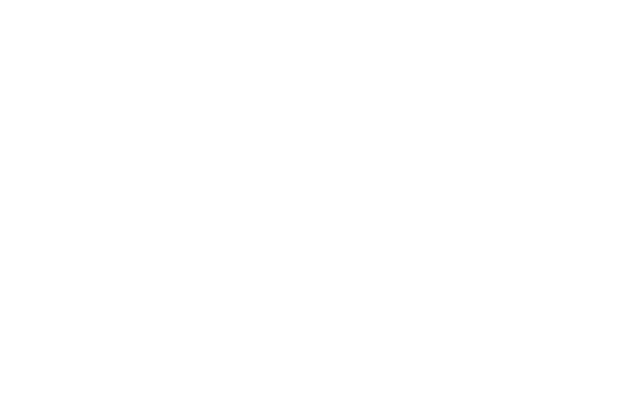
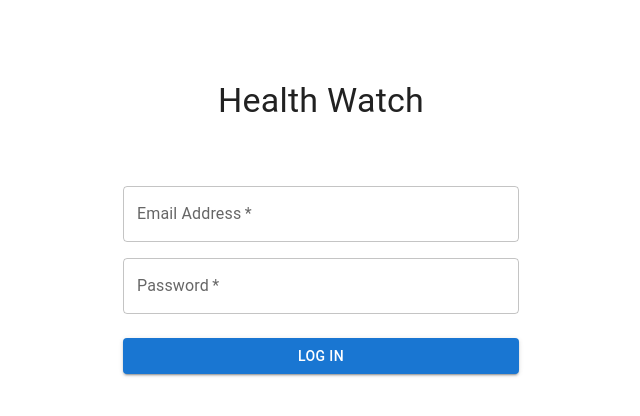
Before and after one commit to KarlGilden/health-watch, a React (Create React App) app: page /login in a window 1280 px wide. Shown: the top 416 px of the page, without its empty margins (319-959 px from the left). Built offline with nearby package versions, Linux system fonts and the light colour scheme.

Commit message:
login page started

```diff
--- a/src/App.js
+++ b/src/App.js
@@ -1,8 +1,17 @@
+import {BrowserRouter as Router, Routes, Route} from "react-router-dom";
 import './App.css';
+import Login from './Pages/Login';
 
 function App() {
   return (
-    <div >
+    <div className="App">
+      <Router>
+        <div>
+          <Routes>
+            <Route path="/login" element={<Login/>}/>
+          </Routes>
+        </div>
+      </Router>
 
     </div>
   );
--- /dev/null
+++ b/src/Pages/Login.js
@@ -0,0 +1,68 @@
+import * as React from 'react';
+import Button from '@mui/material/Button';
+import CssBaseline from '@mui/material/CssBaseline';
+import TextField from '@mui/material/TextField';
+import Grid from '@mui/material/Grid';
+import Box from '@mui/material/Box';
+import Typography from '@mui/material/Typography';
+import Container from '@mui/material/Container';
+import { createTheme, ThemeProvider } from '@mui/material/styles';
+
+const theme = createTheme();
+const Login = () => {
+    return (
+        <ThemeProvider theme={theme}>
+            <Container component="main" maxWidth="xs">
+                <CssBaseline />
+                <Box
+                    sx={{
+                        marginTop: 8,
+                        display: 'flex',
+                        flexDirection: 'column',
+                        alignItems: 'center',
+                    }}
+                >
+                    <Typography component="h1" variant="h4" sx ={{paddingTop: 2, paddingBottom: 5}}>
+                        Health Watch
+                    </Typography>
+
+                    <Box component="form" sx={{ mt: 3 }}>
+                        <Grid container spacing={2}>
+                            <Grid item xs={12}>
+                                <TextField
+                                    required
+                                    fullWidth
+                                    type="email"
+                                    id="email"
+                                    label="Email Address"
+                                    name="email"
+                                    autoComplete="email"
+                                />
+                            </Grid>
+                            <Grid item xs={12}>
+                                <TextField
+                                    required
+                                    fullWidth
+                                    name="password"
+                                    label="Password"
+                                    type={"password"}
+                                    id="password"
+                                    autoComplete="new-password"
+                                />
+                            </Grid>
+                        </Grid>
+                        <Button
+                            type="submit"
+                            fullWidth
+                            variant="contained"
+                            sx={{ mt: 3, mb: 2 }}
+                        >
+                            Log in
+                        </Button>
+                    </Box>
+                </Box>
+            </Container>
+        </ThemeProvider>
+    );
+}
+export default Login;
```
